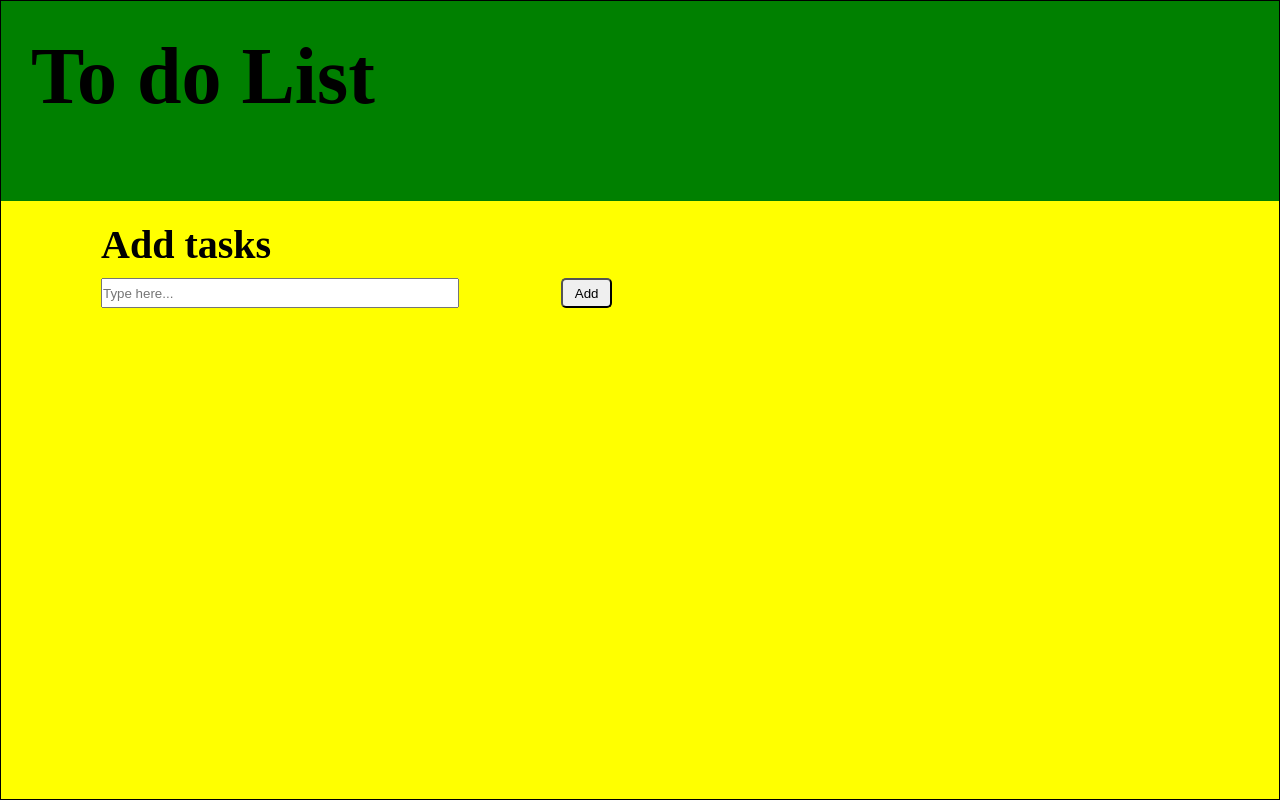
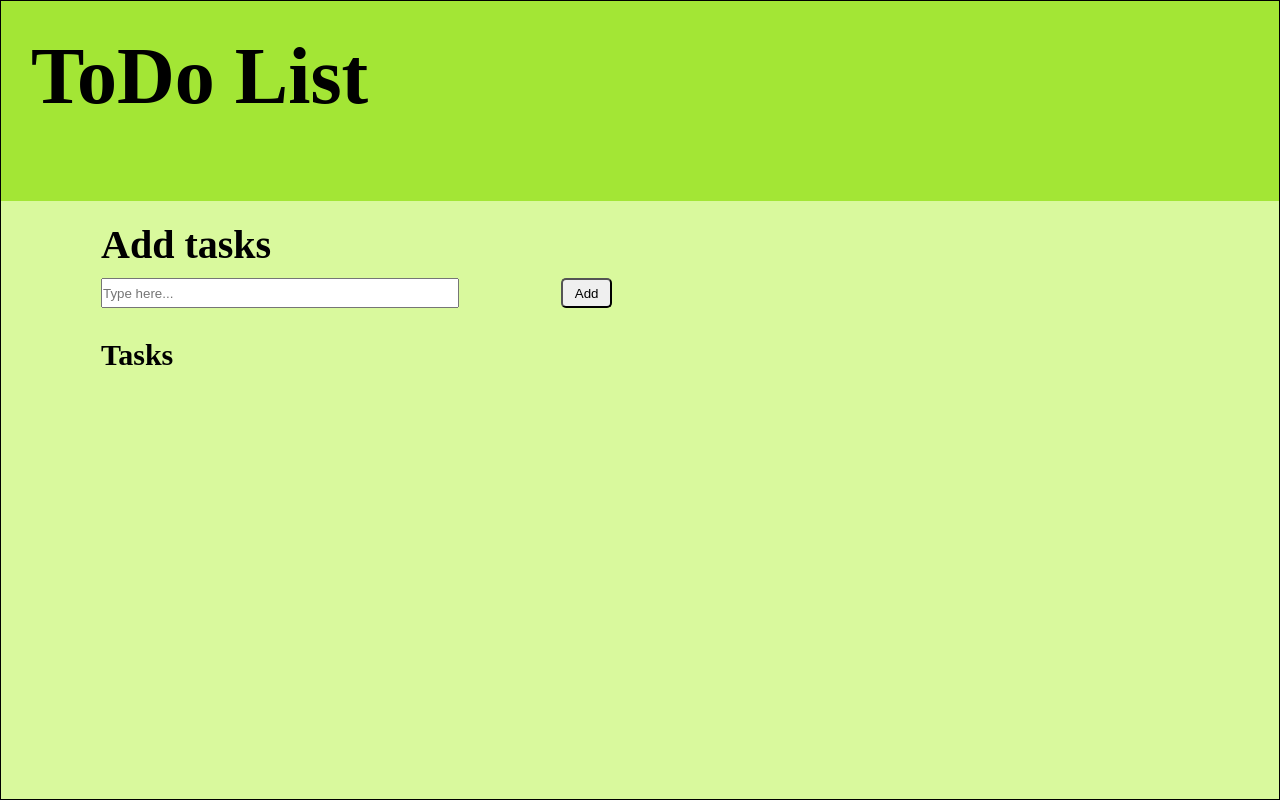
Before and after one commit to MarioMilosevic/To-do-list, a website built with Vite: page index.html in a window 1280 px wide. Built offline with nearby package versions, Linux system fonts and the light colour scheme.

Commit message:
Add tasks element

```diff
--- a/index.html
+++ b/index.html
@@ -10,7 +10,7 @@
   <body>
     <div id="app">
       <div class="list">
-        <h1>To do List</h1>
+        <h1>ToDo List</h1>
       </div>
       <div class="tasks">
         <div class="taskHeading">
@@ -20,6 +20,7 @@
           <input class="input" type="text" placeholder="Type here..." />
           <button class="btn">Add</button>
         </div>
+        <h2>Tasks</h2>
       </div>
     </div>
     <script type="module" src="/main.js"></script>
--- a/main.js
+++ b/main.js
@@ -0,0 +1 @@
+'use strict'
--- a/style.css
+++ b/style.css
@@ -1,4 +1,4 @@
-*{
+* {
   margin: 0;
   padding: 0;
   box-sizing: border-box;
@@ -8,20 +8,24 @@ html {
   font-size: 62.5%;
 }
 
+body {
+  background-color: #d9f99d;
+}
+
 #app {
   width: 100%;
   height: 100vh;
-  background-color: yellow;
+  /* background-color: yellow; */
   border: 1px solid black;
   display: flex;
   flex-direction: column;
 }
 
 .list {
+  background-color: #a3e635;
   width: 100%;
   height: 20rem;
   padding: 3rem;
-  background-color: green;
   font-size: 4rem;
   margin-bottom: 2rem;
 }
@@ -32,9 +36,14 @@ html {
   flex-direction: column;
 }
 
-.taskHeading{
+.taskHeading {
   margin-bottom: 1rem;
   font-size: 2rem;
+}
+
+.tasks h2 {
+  font-size: 3rem;
+  margin-top: 3rem;
 }
 
 .options {
```
